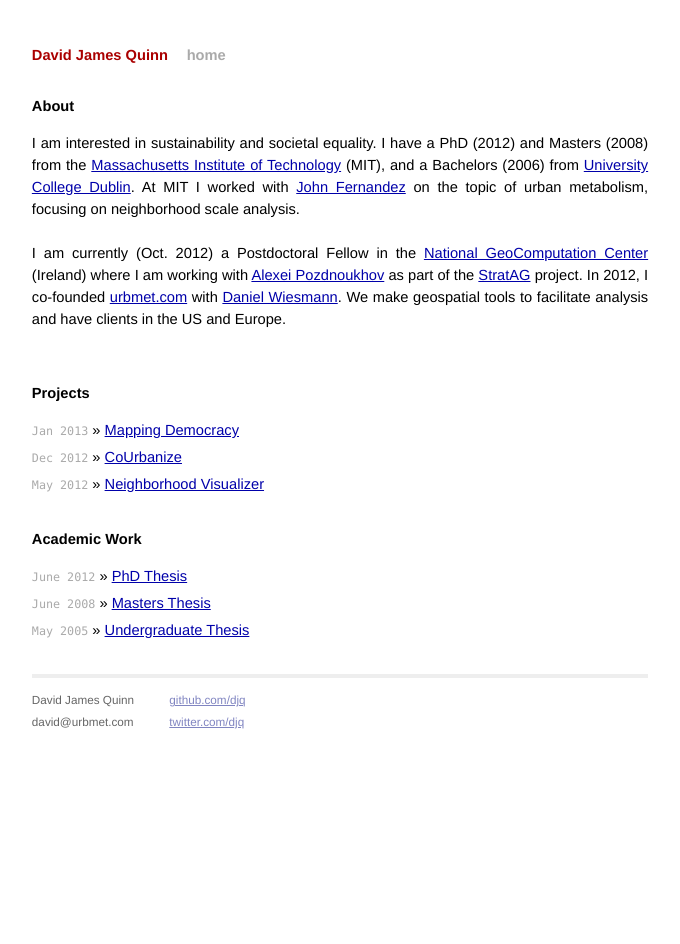
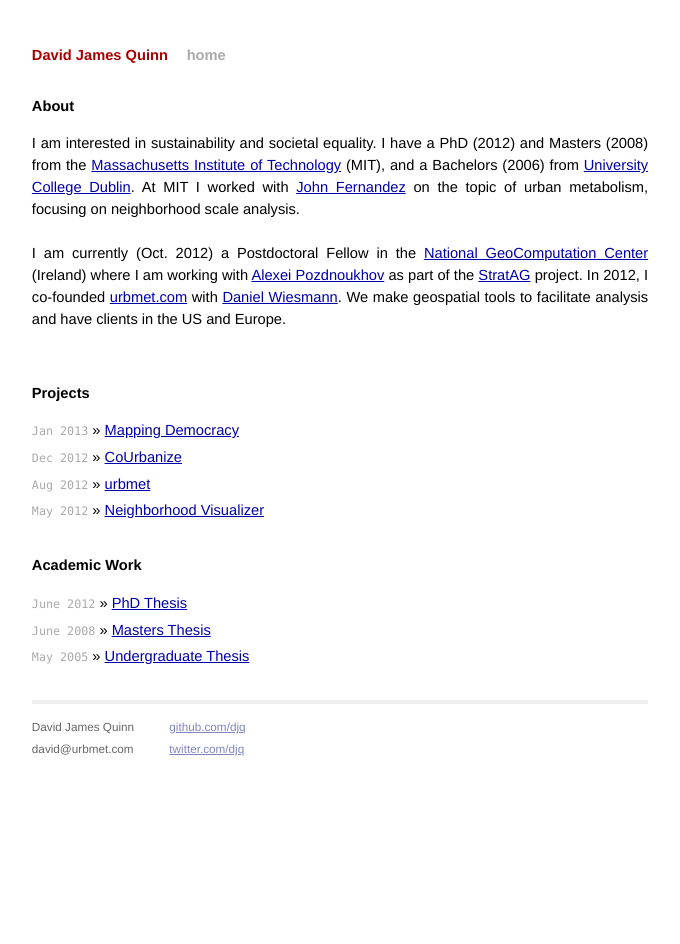
Before and after one commit to djq/djq.github.com, a Jekyll site: the page built from index.html, in a window 1280 px wide. Shown: the whole page, without its empty margins (300-980 px from the left). Built offline with Jekyll 4.4.1, drawn with Linux system fonts in a browser that asks for light colours; Markdown is read by kramdown in place of the engine named in the settings.

Commit message:
added favicon

```diff
--- a/_layouts/default.html
+++ b/_layouts/default.html
@@ -12,6 +12,7 @@
 
    <!-- Homepage CSS -->
    <link rel="stylesheet" href="/css/screen.css" type="text/css" media="screen, projection" />
+   <link rel="icon" type="image/ico" href="favicon.ico" >
 
    <!-- Typekit -->
    <!--<script type="text/javascript" src="http://use.typekit.com/jpd0pfm.js"></script>
--- a/index.html
+++ b/index.html
@@ -23,6 +23,7 @@
   <ul class="posts">
     <li><span>Jan 2013</span> &raquo; <a href="http://mappingdemocracy.ie">Mapping Democracy</a></li>
     <li><span>Dec 2012</span> &raquo; <a href="http://courbanize.com">CoUrbanize</a></li>
+    <li><span>Aug 2012</span> &raquo; <a href="http://urbmet.com">urbmet</a></li>
     <li><span>May 2012</span> &raquo; <a href="http://urbmet.org">Neighborhood Visualizer</a></li>
   </ul>
 
```
Also changed, not shown: favicon.ico (added).
